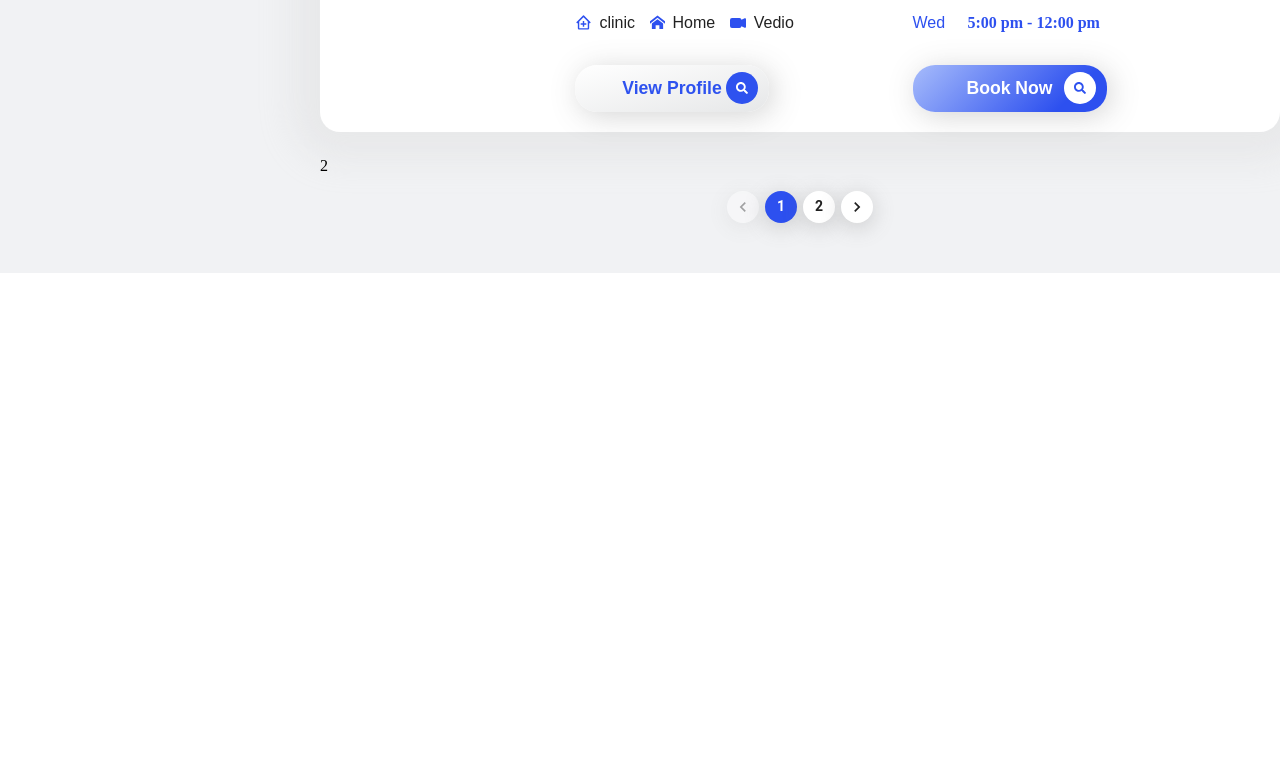
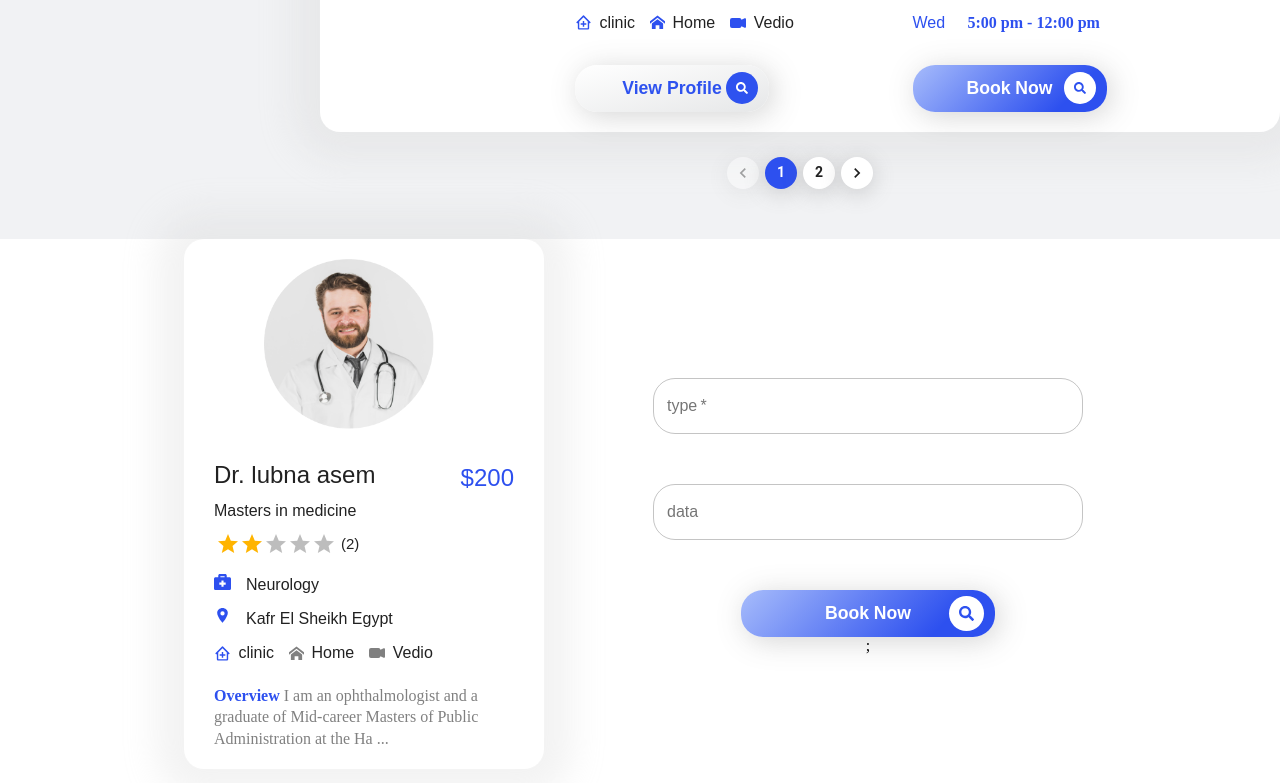
Before and after one commit to afifym/healovo, a React (Create React App) app: page / in a window 1280 px wide. Shown: the part 1566-2349 px from the top of the page. Before the commit the page ends 1839 px from the top, so only its background shows below. Built offline with nearby package versions, Linux system fonts and the light colour scheme.

Commit message:
craete viewProfilePage

```diff
--- a/src/App.js
+++ b/src/App.js
@@ -1,9 +1,43 @@
 import SearchPage from "./components/SearchPage/SearchPage";
+import ViewProfilePage from "./components/viewProfilePage/ViewProfilePage";
 
 function App() {
+  const doctor = {
+    id: 8,
+    name: { first: "lubna", last: "asem" },
+    degree: "Masters in medicine",
+    image: "doctorAvtar.png",
+
+    specialty: "Neurology",
+    rate: "2",
+    location: "Kafr El Sheikh Egypt",
+    communicationMethods: { clinic: true, home: false, video: false },
+    reservationDates: [
+      { day: "Mon", period: "1:00 pm - 6:00 pm" },
+      { day: "Tue", period: "1:00 pm - 6:00 pm" },
+      { day: "Wed", period: "5:00 pm - 12:00 pm" },
+    ],
+    email: "lubna.asem@gmail.com",
+    password: "mohnad",
+    gender: "female",
+    phone: ["01288040837", "040350017"],
+    price: "200",
+    overview: `I am an ophthalmologist and a graduate of Mid-career Masters
+     of Public Administration at the Harvard Kennedy School (HKS), Harvard
+    University, USA (2019). I graduated from MSc of public healthfor eye
+    care at LSHTM, University of London (2020). My coursework at the Harvard
+    Kennedy School wasfocused on health policy, leadership, management, health
+    system reform, and communication. My coursework at LSHTM was focused on global
+      health, epidemiology, health microeconomics, statistics, proposal writing, and
+    global disability.`,
+    type: "doctor",
+    joinDate: "13-05-1997",
+  };
+
   return (
     <div>
       <SearchPage />
+      <ViewProfilePage doctor={doctor} />
     </div>
   );
 }
--- a/src/components/SearchPage/PaginationSearch.jsx
+++ b/src/components/SearchPage/PaginationSearch.jsx
@@ -47,16 +47,6 @@ const PaginationSearch = ({ onHandlePageView, page, NumberOfPages }) => {
 
   return (
     <CustomePagination className={classes.root}>
-      {/*   <Pagination
-        count={10}
-        variant="outlined"
-        boundaryCount={1}
-        siblingCount={0}
-        defaultPage={1}
-        onClick={onPaginationSearch}
-      /> */}
-      {NumberOfPages}
-
       <Pagination
         color="secondary"
         count={NumberOfPages}
--- a/src/components/SearchPage/SearchPage.jsx
+++ b/src/components/SearchPage/SearchPage.jsx
@@ -65,11 +65,10 @@ const SearchPage = () => {
 
   const handlePaginationSearch = (event, value) => {
     const doctorsCopy = JSON.parse(JSON.stringify(doctorsFilter));
-    console.log("doctorsCopy");
+
     const doctorData = doctorsCopy.splice((1 - value) * 4, 4);
+
     return doctorData;
-
-    setPage(value);
   };
 
   const [doctorPagination, setdoctorPagination] = useState(
@@ -215,6 +214,7 @@ const SearchPage = () => {
 
   useEffect(() => {
     setdoctorPagination(handlePaginationSearch(1));
+    setPage(1);
   }, [doctorsFilter]);
 
   const fuse = new Fuse(doctorsFilter, {
@@ -309,7 +309,6 @@ const SearchPage = () => {
               page={page}
               onHandlePageView={handlePageView}
             />
-            {console.log("doctorPagination", doctorPagination)}
           </Grid>
         </Grid>
       </Container>
--- /dev/null
+++ b/src/components/viewProfilePage/ViewProfilePage.jsx
@@ -0,0 +1,58 @@
+import { Grid } from "@material-ui/core";
+import Container from "@material-ui/core/Container";
+import DoctorViewCard from "./doctorViewCard/DoctorViewCard";
+import TextField from "@material-ui/core/TextField";
+import GradientButton from "./../shared/GradientButton/GradientButton";
+import { FaSearch } from "react-icons/fa";
+const ViewProfilePage = ({ doctor }) => {
+  return (
+    <Container maxWidth="md">
+      <Grid container>
+        <Grid
+          item
+          md={6}
+          direction="column"
+          justify="center"
+          alignItems="center"
+        >
+          <DoctorViewCard doctor={doctor} />
+        </Grid>
+        <Grid
+          item
+          md={6}
+          container
+          direction="column"
+          justify="center"
+          alignItems="center"
+        >
+          <TextField
+            fullWidth
+            required
+            id="outlined-required"
+            label="type"
+            variant="outlined"
+            style={{ maxWidth: 430 }}
+          />
+          <TextField
+            fullWidth
+            id="outlined-required"
+            label="data"
+            variant="outlined"
+            style={{ margin: "50px 0", maxWidth: 430 }}
+          />
+          <GradientButton
+            width="210px"
+            lightCircle
+            blueBg
+            icon={<FaSearch color="#hsl(229, 86%, 56%)" size={15} />}
+          >
+            Book Now
+          </GradientButton>
+          ;
+        </Grid>
+      </Grid>
+    </Container>
+  );
+};
+
+export default ViewProfilePage;
--- /dev/null
+++ b/src/components/viewProfilePage/doctorViewCard/DoctorViewCard.jsx
@@ -0,0 +1,236 @@
+import { Box, Button, Grid } from "@material-ui/core";
+import styled from "styled-components";
+import Typography from "@material-ui/core/Typography";
+
+import { FaBriefcaseMedical } from "react-icons/fa";
+
+import { BsFillCameraVideoFill } from "react-icons/bs";
+
+import { BiClinic } from "react-icons/bi";
+
+import { ImHome } from "react-icons/im";
+
+import { IoLocationSharp } from "react-icons/io5";
+
+import Paper from "@material-ui/core/Paper";
+
+import DoctorRating from "../../SearchPage/DoctorRating";
+
+const CustomePaper = styled(Paper)`
+  max-width: 360px;
+  background: #ffffff;
+  box-shadow: 0px 0px 32px 28px rgba(206, 206, 206, 0.25);
+  border-radius: 20px !important;
+
+  margin-bottom: 25px;
+  @media (min-width: 960px) {
+    padding: 20px 30px;
+  }
+  @media (max-width: 959px) {
+    padding: 20px 15px;
+
+    margin: 25px auto;
+  }
+  @media (max-width: 340px) {
+    padding: 20px 15px;
+  }
+
+  @media (max-width: 599px) {
+    padding: 20px 25px;
+    max-width: 320px;
+    margin: 20px auto;
+  }
+`;
+
+const SearchCardWraperGrid = styled(Grid)``;
+
+const SearchHeaderGrid = styled(Grid)``;
+const SearchBodyGrid = styled(Grid)``;
+
+const SearchBody__HeadeGridr = styled(Grid)``;
+const SearchBody__bodyGrid = styled(Grid)`
+  padding-top: 15px;
+`;
+const SearchBody__FooterGrid = styled(Grid)``;
+
+const ImgWraper = styled.div`
+  padding-right: 30px;
+  max-width: 200px;
+  padding-bottom: 30px;
+  img {
+    width: 100%;
+    height: auto;
+  }
+`;
+
+const SingleInfo = styled(Box)`
+  margin-bottom: 10px;
+  display: flex;
+`;
+
+const ContactDoctorWraper = styled(Box)`
+  margin-bottom: 10px;
+  display: flex;
+  align-items: center;
+`;
+const ContactDoctor = styled(Box)`
+  padding-right: 15px;
+  display: flex;
+  align-items: center;
+`;
+
+const goldColor = { color: "#FEC565" };
+const singleInfoStyle = {
+  paddingLeft: "15px",
+  fontSize: "1rem",
+  fontFamily: " Montserrat, sans-serif",
+  fontWeight: "400",
+  lineHeight: "1.5",
+};
+
+const OverView = styled(Box)`
+  padding-right: 14px;
+  line-height: 1.33;
+  font-size: 16px;
+  color: gray;
+  span {
+    font-weight: bolder;
+    color: #2d50ef;
+    text-transform: capitalize;
+  }
+`;
+const SingletDoctorCon = { paddingLeft: "7.5px", fontSize: 16 };
+
+const IconeColor = { color: "#2D50EF" };
+
+const overViewTrim = (str) => {
+  if (str.length > 10) str = `${str.substring(0, 100)} ...`;
+  return str;
+};
+
+const DoctorViewCard = ({ doctor }) => {
+  const {
+    id,
+    image,
+    name,
+    degree,
+    location,
+    specialty,
+    rate,
+    communicationMethods,
+    reservationDates,
+    overview,
+    price,
+  } = doctor;
+
+  return (
+    <CustomePaper>
+      <SearchCardWraperGrid container>
+        <SearchHeaderGrid
+          item
+          container
+          xs={12}
+          justify="center"
+          alignItems="flex-start"
+        >
+          <ImgWraper>
+            <img src={image} alt="" />
+          </ImgWraper>
+        </SearchHeaderGrid>
+
+        <SearchBodyGrid item container xs={12}>
+          <SearchBody__HeadeGridr
+            container
+            justify="space-between"
+            alignItems="flex-start"
+          >
+            <Box>
+              <Typography variant="h5" gutterBottom>
+                {` Dr. ${name.first} ${name.last}`}
+              </Typography>
+              <Typography component="p" style={{ paddingBottom: 7 }}>
+                {`${degree}`}
+              </Typography>
+
+              <DoctorRating RatingVal={rate} />
+            </Box>
+
+            <Typography
+              style={{ color: "rgb(45 80 239)", fontSize: 24 }}
+              variant="h6"
+              gutterBottom
+            >
+              {`$${price}`}
+            </Typography>
+          </SearchBody__HeadeGridr>
+
+          <SearchBody__bodyGrid container>
+            <Grid item xs={12}>
+              <SingleInfo>
+                <FaBriefcaseMedical size={17} style={{ color: "#2D50EF" }} />
+                <Typography component="p" style={singleInfoStyle}>
+                  {`${specialty}`}
+                </Typography>
+              </SingleInfo>
+
+              <SingleInfo>
+                <IoLocationSharp size={17} style={{ color: "#2D50EF" }} />
+                <Typography component="p" style={singleInfoStyle}>
+                  {location}
+                </Typography>
+              </SingleInfo>
+
+              <ContactDoctorWraper>
+                <ContactDoctor>
+                  <BiClinic
+                    size={17}
+                    style={{
+                      color: communicationMethods.clinic ? "#2D50EF" : "gray",
+                    }}
+                  />
+                  <Typography component="span" style={SingletDoctorCon}>
+                    clinic
+                  </Typography>
+                </ContactDoctor>
+
+                <ContactDoctor>
+                  <ImHome
+                    size={15}
+                    style={{
+                      color: communicationMethods.home ? "#2D50EF" : "gray",
+                    }}
+                  />
+                  <Typography component="span" style={SingletDoctorCon}>
+                    Home
+                  </Typography>
+                </ContactDoctor>
+
+                <ContactDoctor>
+                  <BsFillCameraVideoFill
+                    size={16}
+                    style={{
+                      color: communicationMethods.video ? "#2D50EF" : "gray",
+                    }}
+                  />
+                  <Typography component="span" style={SingletDoctorCon}>
+                    Vedio
+                  </Typography>
+                </ContactDoctor>
+              </ContactDoctorWraper>
+            </Grid>
+          </SearchBody__bodyGrid>
+          <SearchBody__FooterGrid item style={{ paddingTop: 10 }} container>
+            <Grid item sm={12}>
+              <OverView>
+                <span>overview</span>
+                {` ${overViewTrim(overview)}`}
+              </OverView>
+            </Grid>
+          </SearchBody__FooterGrid>
+        </SearchBodyGrid>
+      </SearchCardWraperGrid>
+    </CustomePaper>
+  );
+};
+
+export default DoctorViewCard;
```
